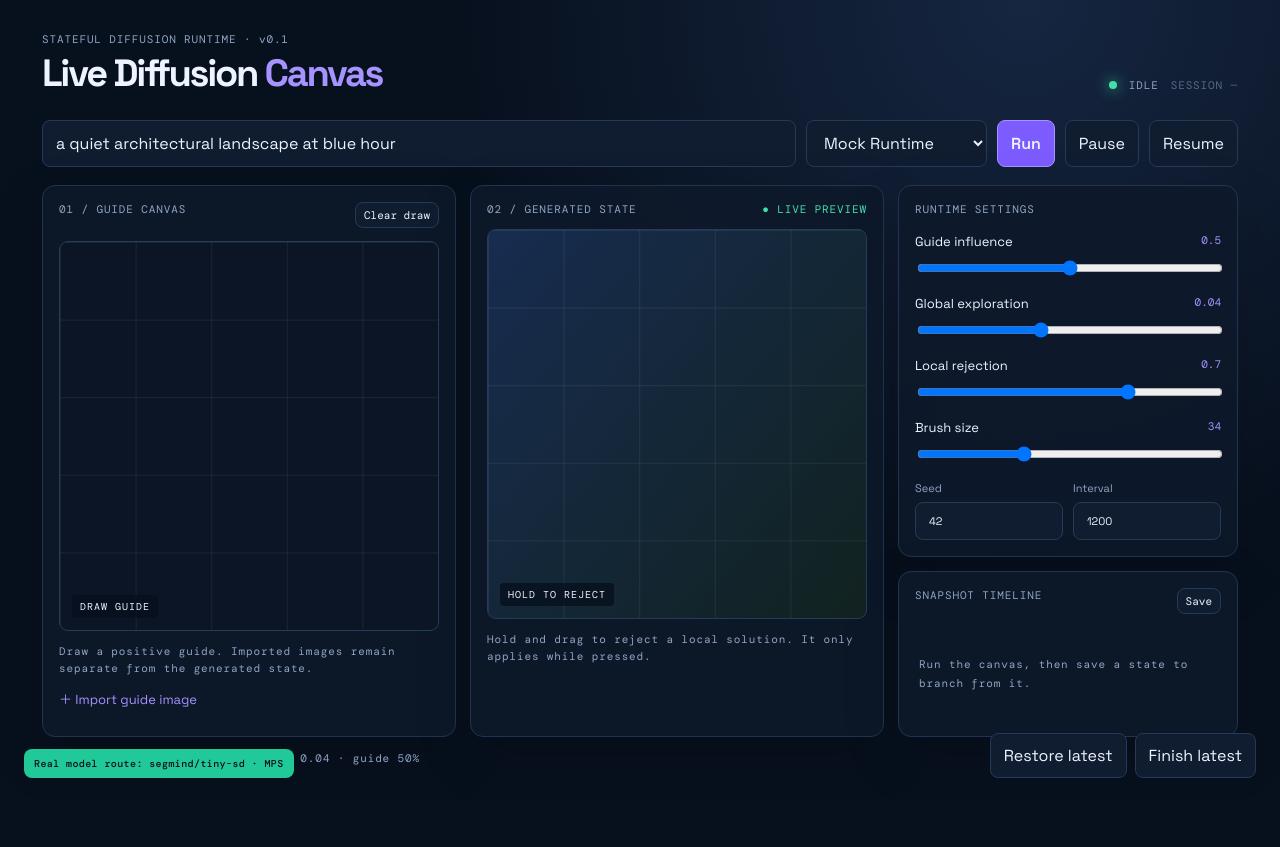
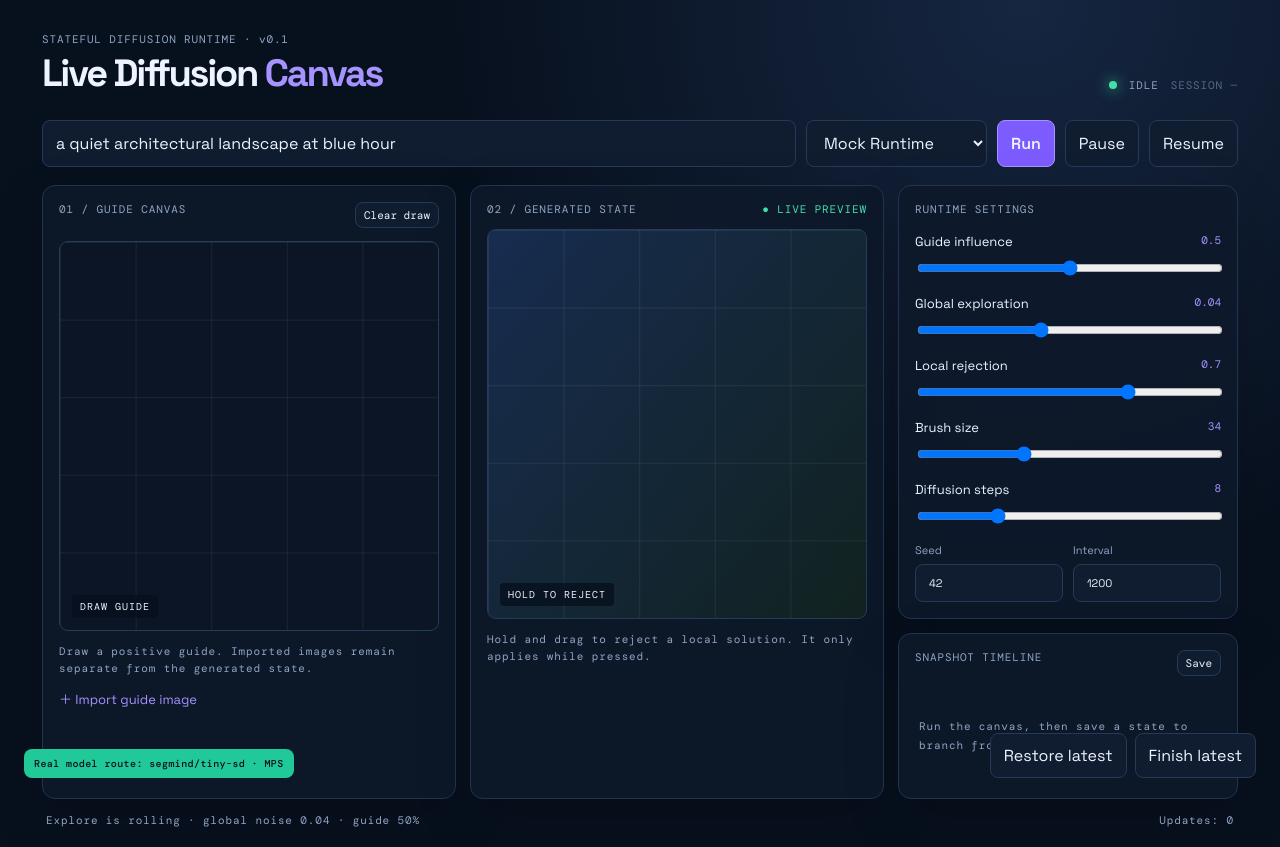
Before and after one commit to Unjuno/live-diffusion-canvas, a React (Vite) app: page / in a window 1280 px wide. Before the commit the page ends 800 px from the top, so only its background shows below. Built offline with nearby package versions, Linux system fonts and the light colour scheme.

Commit message:
add diffusion step control and stabilize guide edits

```diff
--- a/src/main.tsx
+++ b/src/main.tsx
@@ -35,6 +35,7 @@ type State = {
   tick: number;
   diffusionStep: number;
   diffusionSteps: number;
+  diffusionStepCount: number;
   run(): void;
   pause(): void;
   resume(): void;
@@ -72,6 +73,7 @@ const useApp = create<State>((set, get) => ({
   tick: 0,
   diffusionStep: 0,
   diffusionSteps: 0,
+  diffusionStepCount: 8,
   run: () =>
     set({
       loopStatus: "running",
@@ -125,6 +127,7 @@ const useApp = create<State>((set, get) => ({
             localRejectionStrength: s.localRejection,
             updatesToAdvance: 1,
             phase: "explore",
+            diffusionSteps: s.diffusionStepCount,
           }),
         },
       ).then(async (r) => {
@@ -424,6 +427,14 @@ function App() {
               step={2}
               onChange={(v) => useApp.setState({ brushSize: v })}
             />
+            <Slider
+              label="Diffusion steps"
+              value={s.diffusionStepCount}
+              min={4}
+              max={20}
+              step={1}
+              onChange={(v) => useApp.setState({ diffusionStepCount: v })}
+            />
             <div className="mini-fields">
               <label>
                 Seed
```
Also changed, not shown: 1 other file (tests, documents, lock files or other folders).
